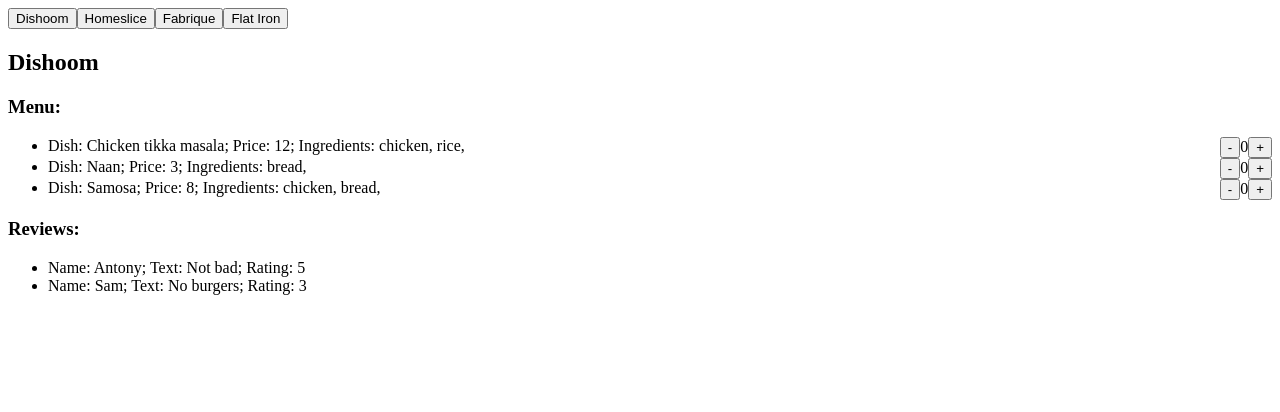
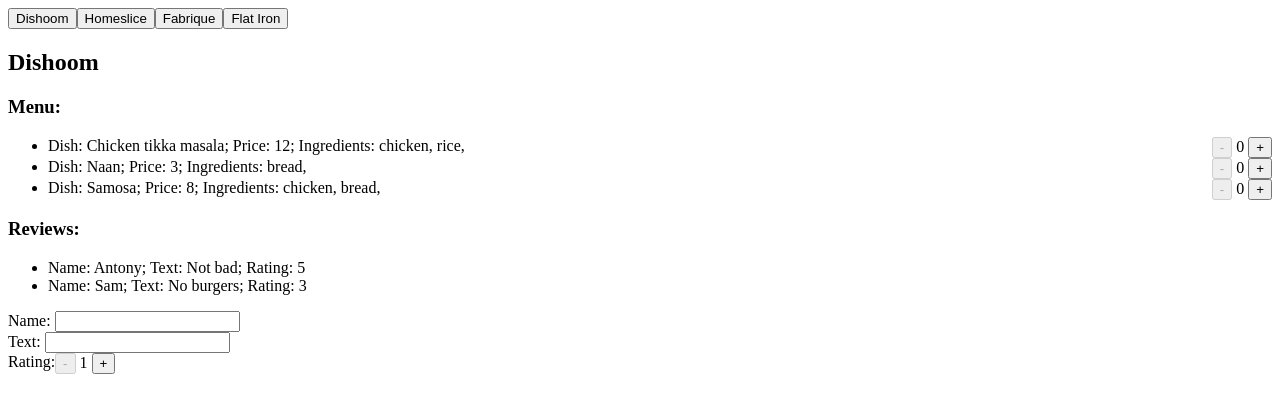
Before and after one commit to MahimkO/LearnJS-Course, a React (Vite) app: page / in a window 1280 px wide. Both pictures are taken after a click on the button "Dishoom". Shown: the top 412 px of the page. Built offline with nearby package versions, Linux system fonts and the light colour scheme.

Commit message:
lecture4 - added ReviewForm component

```diff
--- a/src/components/Counter/Counter.jsx
+++ b/src/components/Counter/Counter.jsx
@@ -1,25 +1,32 @@
 import { useState } from "react";
 
-export const Counter = () => {
+export const Counter = ({
+  step = 1,
+  min = 0,
+  max = 5,
+  defaultValue = 0
+}) => {
     // положил useState прям тут, потому что сейчас непонятна дальнейшая логика страницы.
     // в дальнейшем, скорее всего, мы будем должны забирать эти значения и что-то с ними делать,
     // и тогда я буду в пропсах получать и сеттер, и сам счётчик
-    const [counter, setCounter] = useState(0);
+    const [counter, setCounter] = useState(defaultValue);
 
     return (
         <div>
             <button
                 onClick={() => setCounter((prev) => {
-                    return (prev >= 1) ? prev - 1 : prev;
+                    return (prev >= 0) ? prev - step : prev;
                 })}
+                disabled={counter <= min}
             >
                 -
             </button>
-            <span>{counter}</span>
+            <span> {counter} </span>
             <button
-                onClick={() => setCounter((prev) => {
-                    return (prev <= 4) ? prev + 1 : prev;
-                })}
+              onClick={() => setCounter((prev) => {
+                return (prev <= 5) ? prev + step : prev;
+              })}
+                disabled={counter >= max}
             >
                 +
             </button>
--- a/src/components/Restaurant/Restaurant.jsx
+++ b/src/components/Restaurant/Restaurant.jsx
@@ -1,4 +1,5 @@
 import { Dish } from "../Dish/Dish.jsx";
+import {ReviewForm} from "../ReviewForm/ReviewForm.jsx";
 
 export const Restaurant = ({name, menu, reviews}) => {
   return (
@@ -21,6 +22,7 @@
           </li>
         ))}
       </ul>
+      <ReviewForm />
     </>
   );
 };
--- /dev/null
+++ b/src/components/ReviewForm/ReviewForm.jsx
@@ -0,0 +1,77 @@
+import { useReducer } from "react";
+
+import { Counter } from "../Counter/Counter";
+
+const defaultFormValue = {
+  name: '',
+  text: '',
+  rating: 1,
+};
+
+const reducer = (state, action) => {
+  switch (action.type) {
+    case 'setName':
+      return {
+        ...state,
+        name: action.payload,
+      };
+    case 'setText':
+      return {
+        ...state,
+        text: action.payload,
+      };
+    // рейтинг у меня в локальный стейт компонента кладётся сейчас.
+    // можно переписать компонент Counter и убрать из него локальный стейт,
+    // но тогда придётся везде использовать несколько редьюсеров или один общий
+    // в родительском компоненте и прокидывать функцию изменения стора в дочерние компоненты.
+    case 'setRating':
+      return {
+        ...state,
+        rating: action.payload,
+      };
+    default:
+      return state;
+  }
+};
+
+export const ReviewForm = () => {
+  const [formValue, dispatch] = useReducer(reducer, defaultFormValue);
+
+  return (
+    // пока что инлайн стилями сделал, потом на css переделаю, когда пройдём
+    <div style={{display: 'flex', justifyContent: 'space-between'}}>
+      <div>
+        <div>
+          <label htmlFor="name">Name: </label>
+          <input
+            name="name"
+            type="text"
+            value={formValue.name}
+            onChange={(e) => dispatch(
+              {type: 'setName', payload: e.target.value})
+            }
+          />
+        </div>
+        <div>
+          <label htmlFor="text">Text: </label>
+          <input
+            name="text"
+            type="text"
+            value={formValue.text}
+            onChange={(e) => dispatch(
+              {type: 'setText', payload: e.target.value})
+            }
+          />
+        </div>
+        <div style={{display: 'flex'}}>
+          <span>Rating:</span>
+          <Counter
+            step={0.5}
+            min={1}
+            defaultValue={1}
+          />
+        </div>
+      </div>
+    </div>
+  );
+};
```
